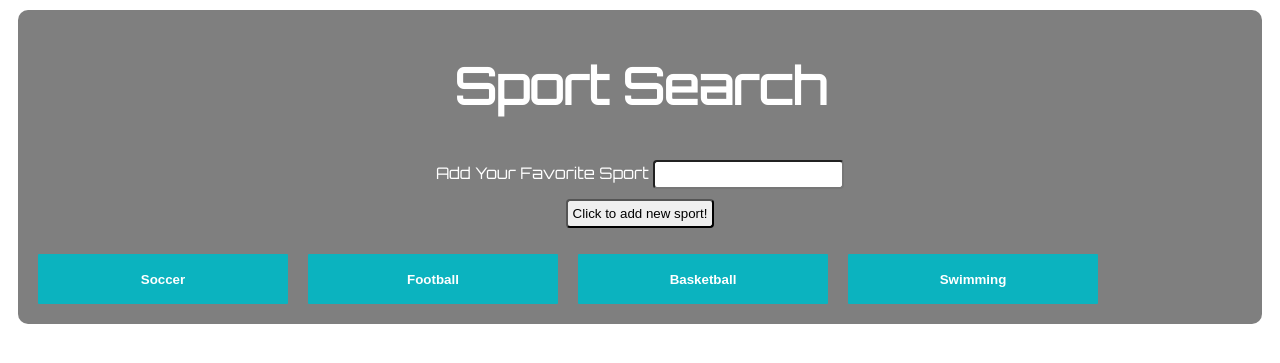
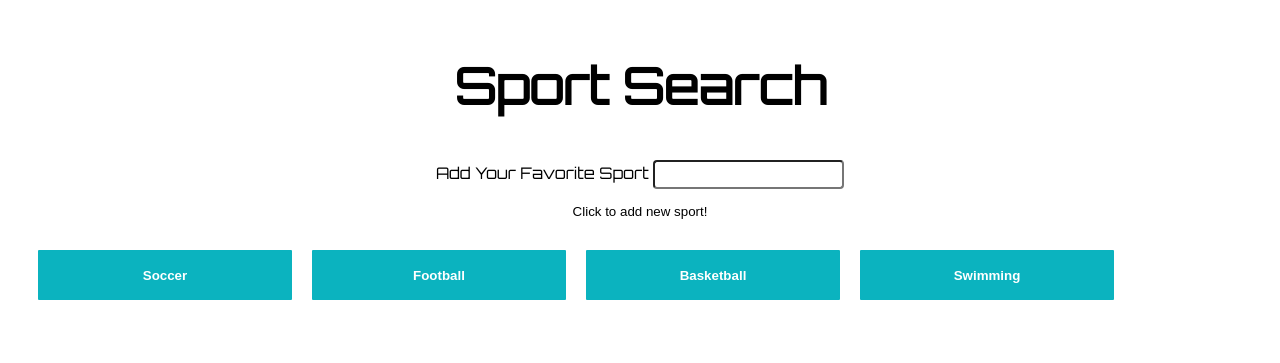
Before and after one commit to hcbreedl/GifTastic, a PHP site: page / in a window 1280 px wide. Shown: the top 363 px of the page. Run offline with PHP 8.4, Linux system fonts and the light colour scheme; some libraries are stand-ins or nearby versions.

Commit message:
adjusted styling

```diff
--- a/assets/css/style.css
+++ b/assets/css/style.css
@@ -1,6 +1,6 @@
     h1 {
         text-align: center;
-        color: white;
+        color: black;
         font-size: 50px;
     }
 
@@ -13,7 +13,7 @@
         border-radius: 10px;
         height: 150px;
         width: 250px;
-        border: solid black 2px;
+        border: solid white 2px;
         margin: 5px;
         padding: 10px;
     }
@@ -27,7 +27,7 @@
     }
 
     form {
-        color: white;
+        color: black;
         text-align: center;
     }
 
@@ -43,11 +43,12 @@
 
     p {
         text-align: center;
+        color: white;
     }
 
     .container {
-        background-color: rgba(0,0,0,0.5);
-        border-radius: 10px;
+        /*background-color: rgba(0,0,0,0.5);
+        border-radius: 10px;*/
         padding: 10px;
         margin: 10px;
     }
@@ -57,17 +58,17 @@
         font-weight: bold;
         color: white;
         height: 50px;
-        width: 250px;
+        width: 254px;
         border-radius: 1px;
         margin: 10px;
         border: none;
     }
 
     .sport:hover {
-        background-color: #E91E63;
+        background-color: white;
+        color: black;
         border-radius: 8px;
         transition: 3s;
-        color: black;
         font-weight: normal;
         font-size: 16px;
     }
@@ -75,10 +76,15 @@
 
     #sportWindow {
         display: inline-block;
-        margin: 10px;
-        background-color: white;
+        margin: 2px;
+        background-color: rgba(233,30,99,0.8);
         padding: 20px;
         border-radius: 10px;
         margin-left: 1.8%;
         margin-right: 1.8%;
     }
+
+    #addSport {
+        background-color: white;
+        border: none;
+    }
```
